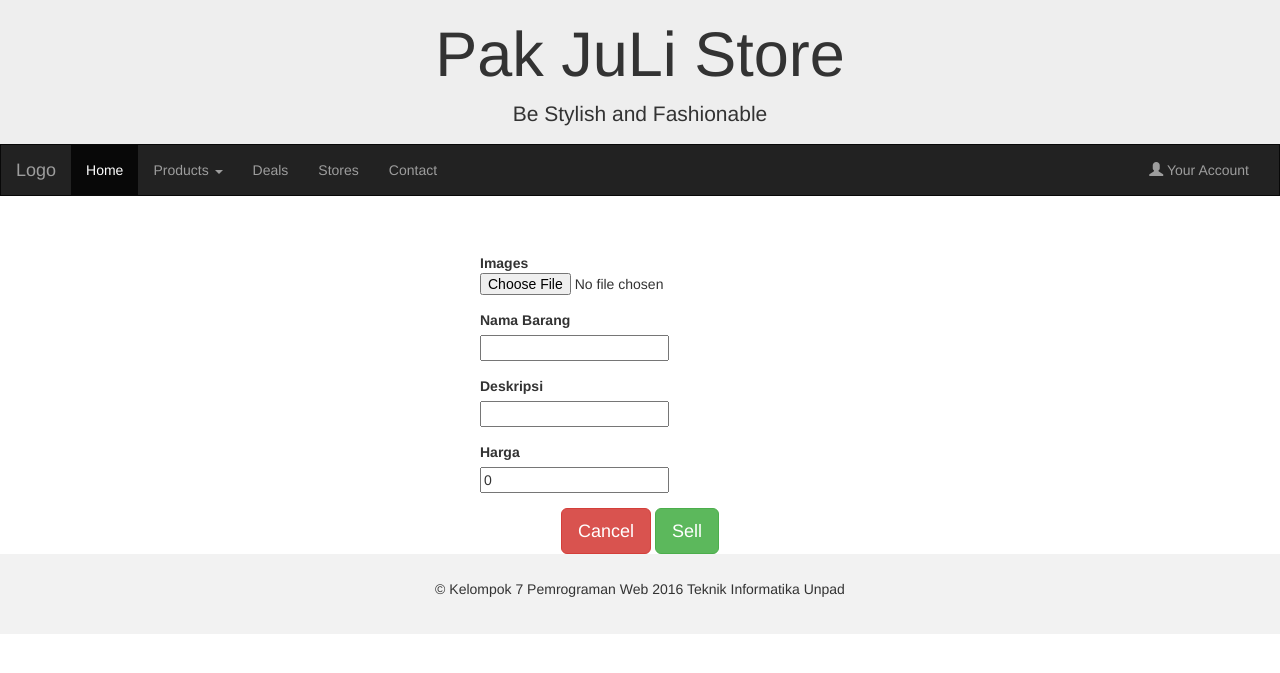
After one commit to fatanisti/Final-Task-PW, a CodeIgniter app: page /PakJuLiStore/index.php/user/sell in a window 1280 px wide. The commit adds this page. Shown: the top 673 px of the page. Run offline with CodeIgniter, Linux system fonts and the light colour scheme; some libraries are stand-ins or nearby versions.

Commit message:
tambah view jual barang sama ganti password

```diff
--- a/application/controllers/User.php
+++ b/application/controllers/User.php
@@ -126,4 +126,11 @@ class User extends CI_Controller {
         $this->load->view('user');
         $this->load->view('footer');
     }
+
+    public function sell()
+    {
+        $this->load->view('header');
+        $this->load->view('sell_item');
+        $this->load->view('footer');
     }
+}
--- a/application/views/login.php
+++ b/application/views/login.php
@@ -43,9 +43,10 @@ if (isset($message_display)) {
             </div>
           </div>
         </div>
+        <a href="#" class="btn-btn-link">Lupa Password</a>
         <p class="text-center">
-          <a href="<?php echo base_url(); ?>index.php/signup" class="btn btn-success btn-lg">Create an Account</a>
-          <button type="submit" class="btn btn-primary btn-lg">Login</button>
+          <a href="<?php echo base_url(); ?>index.php/signup" class="btn btn-success btn-md">Create an Account</a>
+          <button type="submit" class="btn btn-primary btn-md">Login</button>
         </p>
       </form>
       <?php
--- /dev/null
+++ b/application/views/sell_item.php
@@ -0,0 +1,40 @@
+<div class="container center_div">
+	<form action="#" class="form-horizontal">
+		<div class="form-group">
+			<label for="images" class="cols-sm-2 control-label">Images</label>
+			<div class="cols-sm-10">
+				<div class="input-group">
+					<input type="file" name="images" accept=".jpg,.png,.bmp">
+				</div>
+			</div>
+		</div>
+		<div class="form-group">
+			<label for="nama_barang" class="cols-sm-2">Nama Barang</label>
+			<div class="cols-sm-10">
+				<div class="input-group">
+				<input type="text" name="nama_barang">
+				</div>
+			</div>
+		</div>
+		<div class="form-group">
+			<label for="desc" class="cols-sm-2">Deskripsi</label>
+			<div class="cols-sm-10">
+				<div class="input-group">
+					<input type="text" name="desc">
+				</div>
+			</div>
+		</div>
+		<div class="form-group">
+			<label for="harga" class="cols-sm-2">Harga</label>
+			<div class="cols-sm-10">
+				<div class="input-group">
+					<input type="number" name="harga" value="0" min="0">
+				</div>
+			</div>
+		</div>
+		<div class="text-center">
+			<a href="<?php echo base_url(); ?>/user/user" class="btn btn-danger btn-lg">Cancel</a>
+			<button class="btn btn-success btn-lg">Sell</button>
+		</div>
+	</form>
+</div>
--- a/assets/css/user.css
+++ b/assets/css/user.css
@@ -17,7 +17,6 @@ footer {
   background-color: #f2f2f2;
   padding: 25px;
   width: 100%;
-  position: absolute;
 }
 
 .center_div {
@@ -38,3 +37,11 @@ footer {
 #user_panel {
   float: left;
 }
+
+.table > tbody > tr > td {
+     vertical-align: middle;
+}
+
+input[type="number"] {
+    -moz-appearance: textfield;
+}
```
Also changed, not shown: application/views/change_password.php (added, +56 -0 lines), application/views/user.php (+7 -2 lines). Lines whose indentation alone changed are shown as unchanged.
